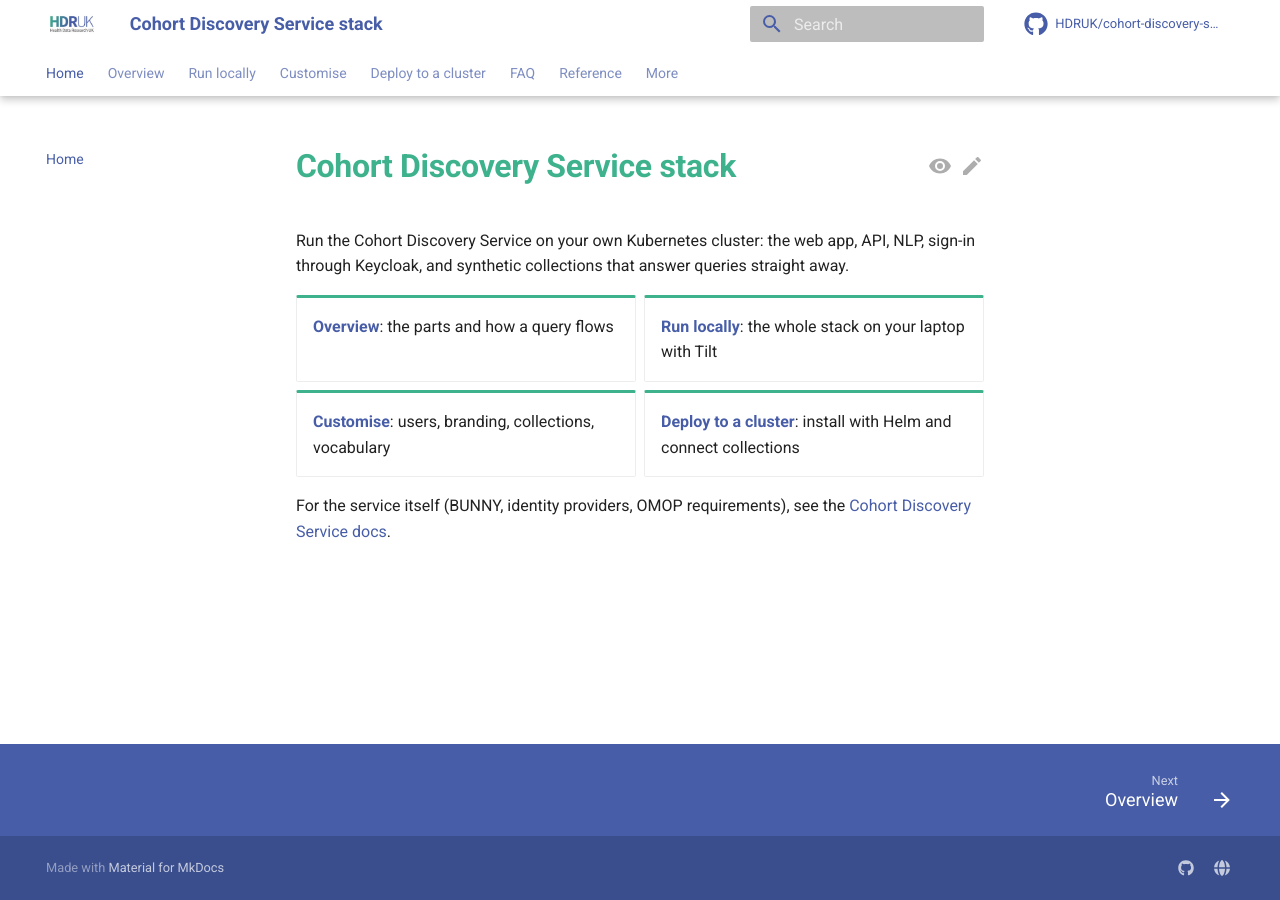
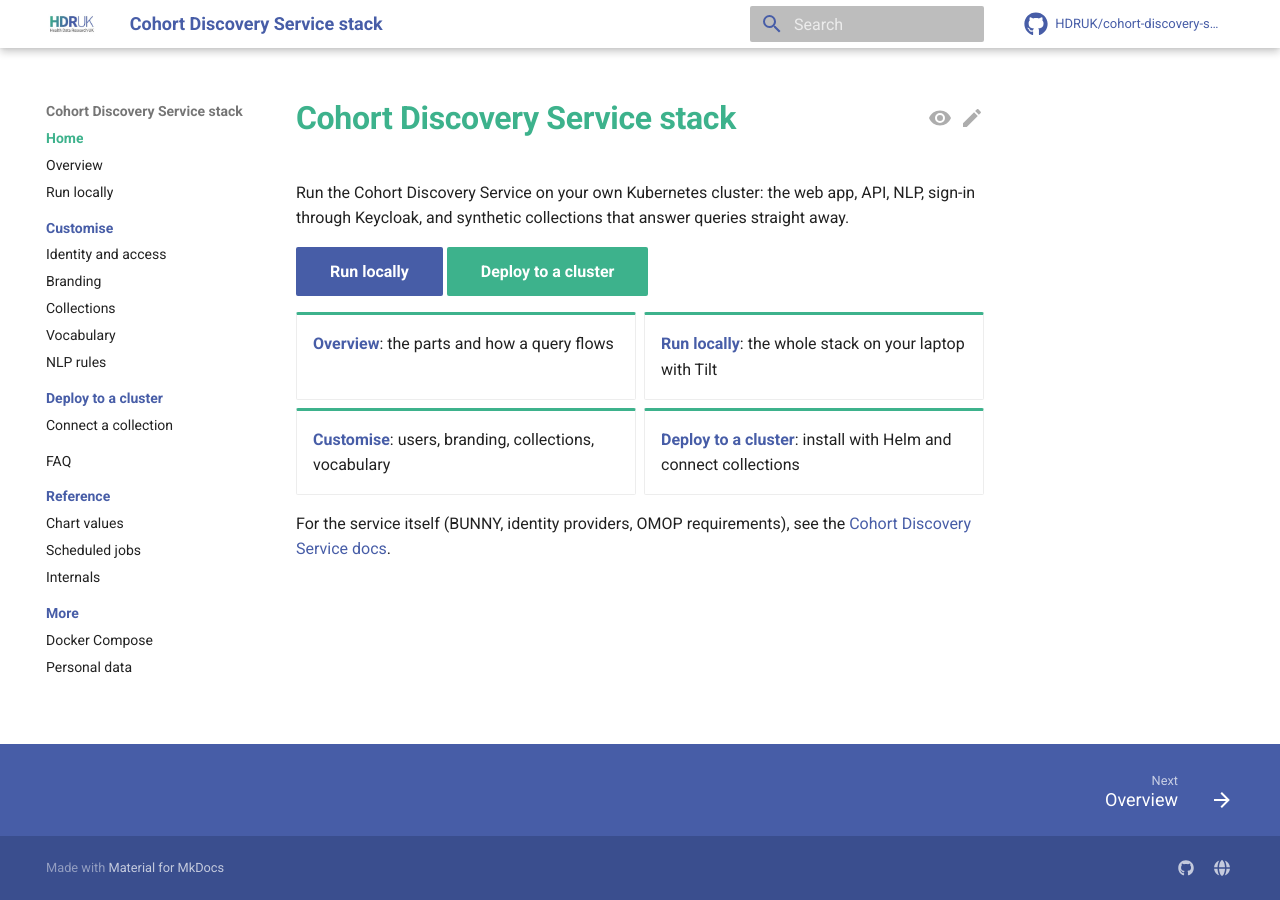
Before and after one commit to HDRUK/cohort-discovery-service-stack, an MkDocs documentation site: the page built from docs/index.md, in a window 1280 px wide. Built offline with MkDocs 1.6.1 and Material for MkDocs 9.7.7, drawn with Linux system fonts in a browser that asks for light colours; comment, search, counter and statistics services are not loaded.

Commit message:
docs(S10): left-hand navigation instead of header tabs
With header tabs the sidebar only listed the current tab's pages, so
the home page's sidebar showed just Home. The full nav now sits on the
left, with section labels in the brand blue and the current page in
green. The home page gains Run locally and Deploy to a cluster buttons.

```diff
--- a/docs/index.md
+++ b/docs/index.md
@@ -1,6 +1,8 @@
 # Cohort Discovery Service stack
 
 Run the Cohort Discovery Service on your own Kubernetes cluster: the web app, API, NLP, sign-in through Keycloak, and synthetic collections that answer queries straight away.
+
+[Run locally](getting-started.md){ .md-button .md-button--primary } [Deploy to a cluster](deploying/index.md){ .md-button .md-button--secondary }
 
 <div class="grid cards" markdown>
 
--- a/docs/stylesheets/custom.css
+++ b/docs/stylesheets/custom.css
@@ -56,3 +56,13 @@ h1, h2, h3, h4, h5, h6 {
 .md-typeset .grid.cards > ul > li {
     border-top: 3px solid #3db28c;
 }
+
+.md-nav--primary > .md-nav__list > .md-nav__item--section > .md-nav__link {
+    color: #475da7;
+    font-weight: bold;
+}
+
+.md-nav--primary .md-nav__link--active {
+    color: #3db28c;
+    font-weight: bold;
+}
--- a/mkdocs.yml
+++ b/mkdocs.yml
@@ -40,8 +40,6 @@ theme:
     - navigation.instant
     - navigation.instant.progress
     - navigation.tracking
-    - navigation.tabs
-    - navigation.tabs.sticky
     - navigation.sections
     - navigation.path
     - navigation.indexes
```
Also changed, not shown: docs/tickets/S10-stack-docs-restructure.md (+1 -0 lines).
